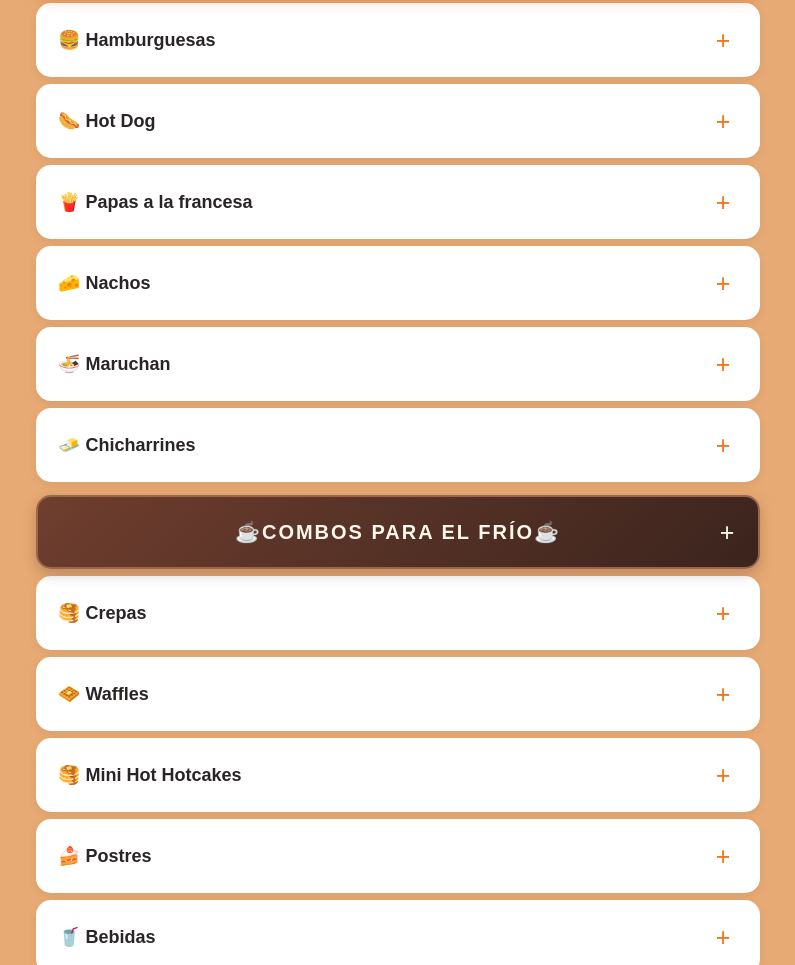
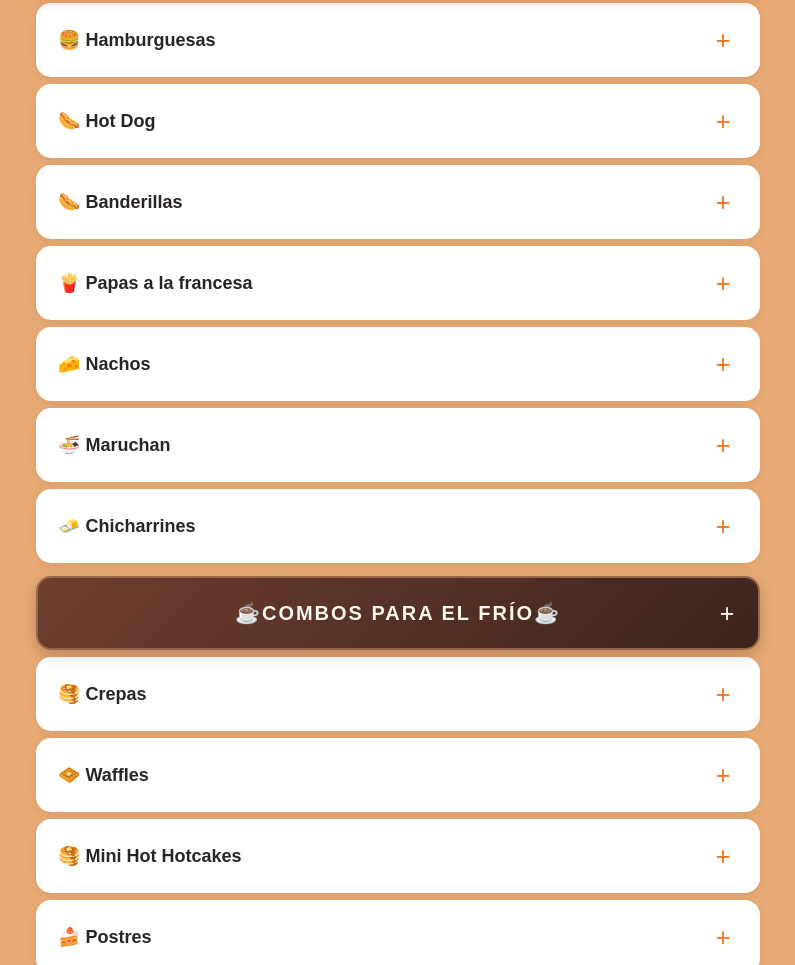
Before and after one commit to Rinzler25/menu-qr, a plain HTML site: page index.html in a window 1280 px wide. Shown: the part 1125-2090 px from the top of the page, without its empty margins (242-1037 px from the left). Drawn offline with Linux system fonts and the light colour scheme.

Commit message:
Update index.html

```diff
--- a/index.html
+++ b/index.html
@@ -258,7 +258,7 @@
         <!-- ========================= -->
         <!-- BANDERILLA -->
         <!-- ========================= -->
-      <!--  <section class="categoria">
+        <section class="categoria">
             <button
                 class="boton-categoria"
                 onclick="alternarCategoria('banderillas')"
@@ -299,7 +299,7 @@
                 </div>
             </div>
         </section>
--->
+
 
         <!-- ========================= -->
         <!-- PAPAS -->
@@ -697,7 +697,7 @@
                         </div>
                         <strong class="precio">$35</strong>
                     </article>
-
+<!--
                     <article class="producto">
                         <div>
                             <h3>PAY DE LIMÓN</h3>
@@ -709,7 +709,7 @@
                         </div>
                         <strong class="precio">$40</strong>
                     </article>
-
+-->
                     <article class="producto">
                         <div>
                             <h3>ENZALADA DE MANZANA</h3>
```
